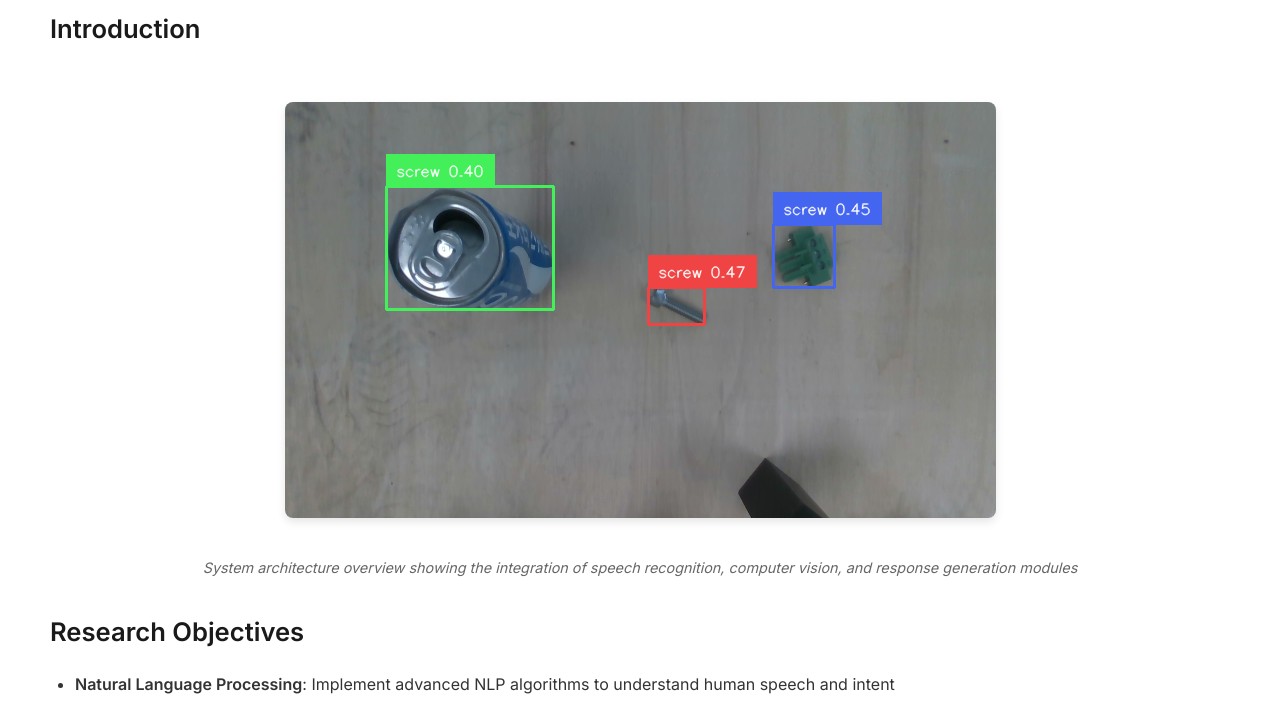
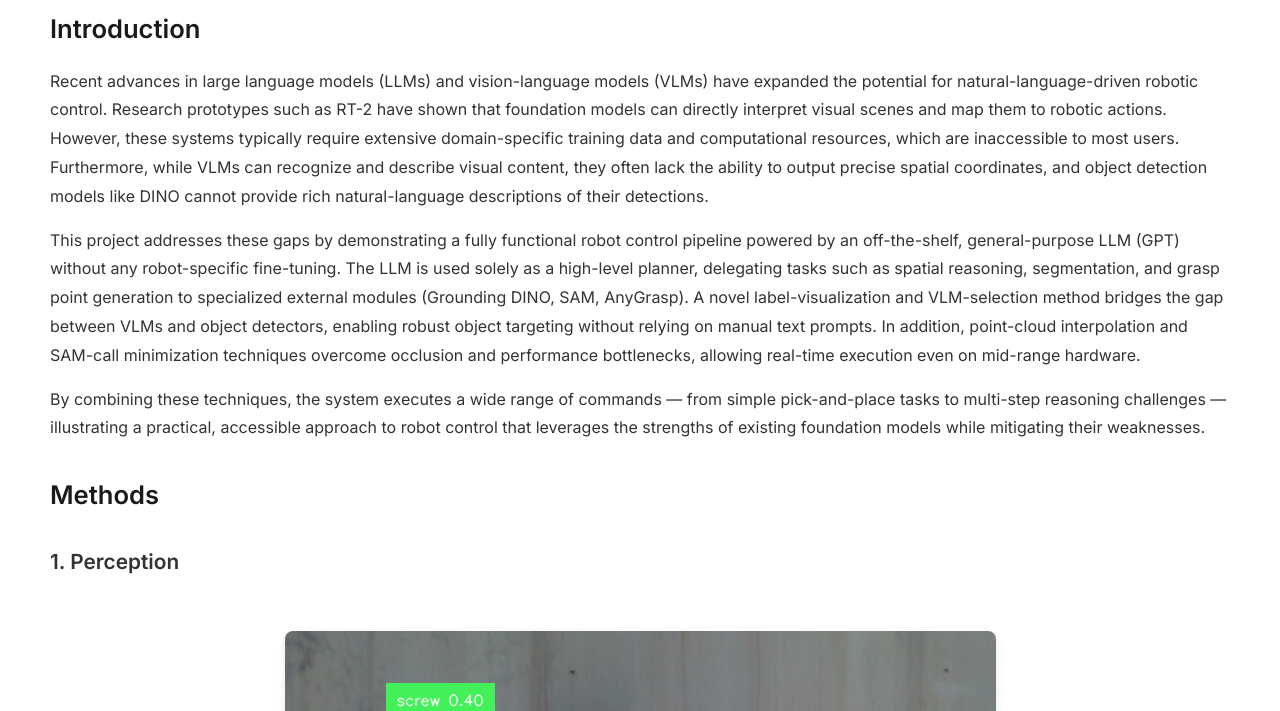
Before and after one commit to jaehyeokoh/jaehyeokoh.github.io, a Jekyll site: the page built from projects/project1_LLM_controlled_robot.md, in a window 1280 px wide and 900 px high, scrolled down 2011 px, cut to the strip 189-900 px from the top of the window. Built offline with Jekyll 4.4.1, drawn with Linux system fonts in a browser that asks for light colours.

Commit message:
added introduction

```diff
--- a/projects/project1_LLM_controlled_robot.md
+++ b/projects/project1_LLM_controlled_robot.md
@@ -46,6 +46,18 @@ Recently, the performance of large language models (LLMs) has been continuously
 %}
 
 ## Introduction
+
+Recent advances in large language models (LLMs) and vision-language models (VLMs) have expanded the potential for natural-language-driven robotic control. Research prototypes such as RT-2 have shown that foundation models can directly interpret visual scenes and map them to robotic actions. However, these systems typically require extensive domain-specific training data and computational resources, which are inaccessible to most users. Furthermore, while VLMs can recognize and describe visual content, they often lack the ability to output precise spatial coordinates, and object detection models like DINO cannot provide rich natural-language descriptions of their detections.
+
+This project addresses these gaps by demonstrating a fully functional robot control pipeline powered by an off-the-shelf, general-purpose LLM (GPT) without any robot-specific fine-tuning. The LLM is used solely as a high-level planner, delegating tasks such as spatial reasoning, segmentation, and grasp point generation to specialized external modules (Grounding DINO, SAM, AnyGrasp). A novel label-visualization and VLM-selection method bridges the gap between VLMs and object detectors, enabling robust object targeting without relying on manual text prompts. In addition, point-cloud interpolation and SAM-call minimization techniques overcome occlusion and performance bottlenecks, allowing real-time execution even on mid-range hardware.
+
+By combining these techniques, the system executes a wide range of commands — from simple pick-and-place tasks to multi-step reasoning challenges — illustrating a practical, accessible approach to robot control that leverages the strengths of existing foundation models while mitigating their weaknesses.
+
+## Methods
+
+### 1. Perception
+
+
 
 
 
```
